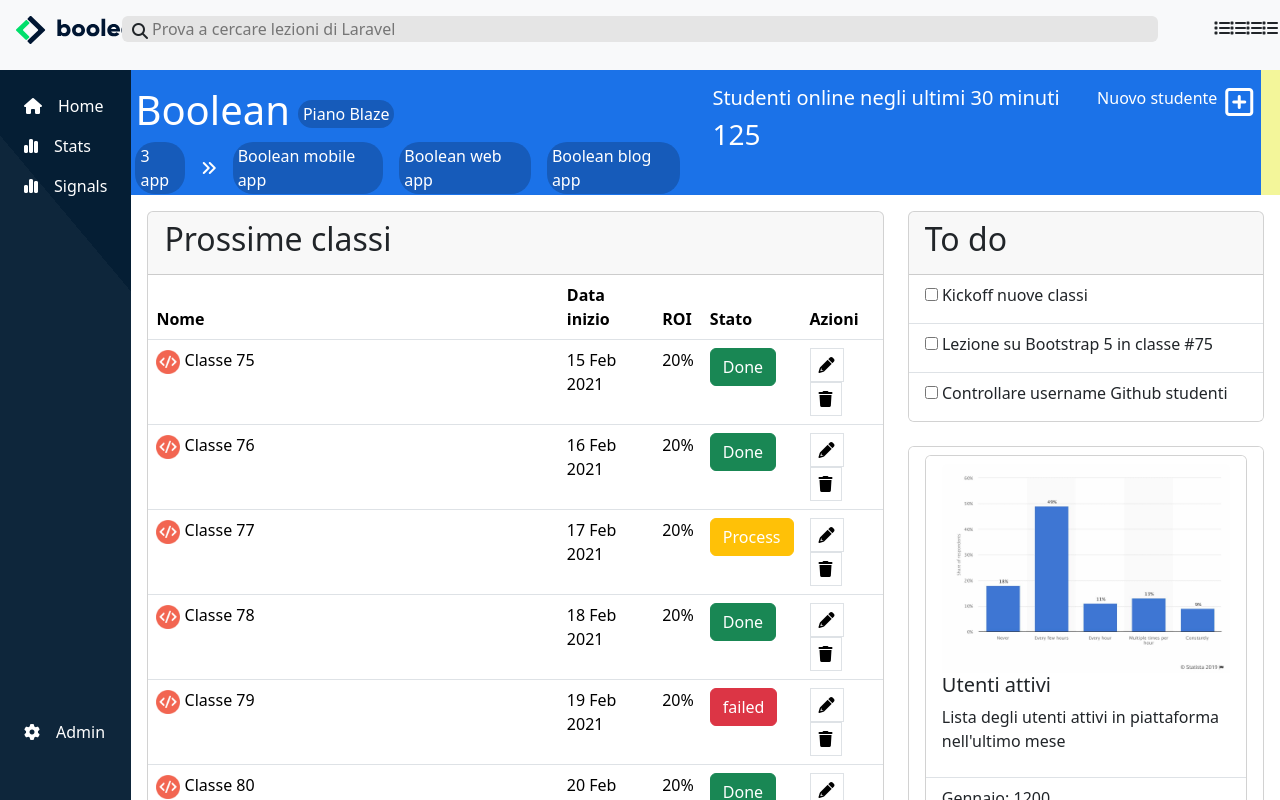
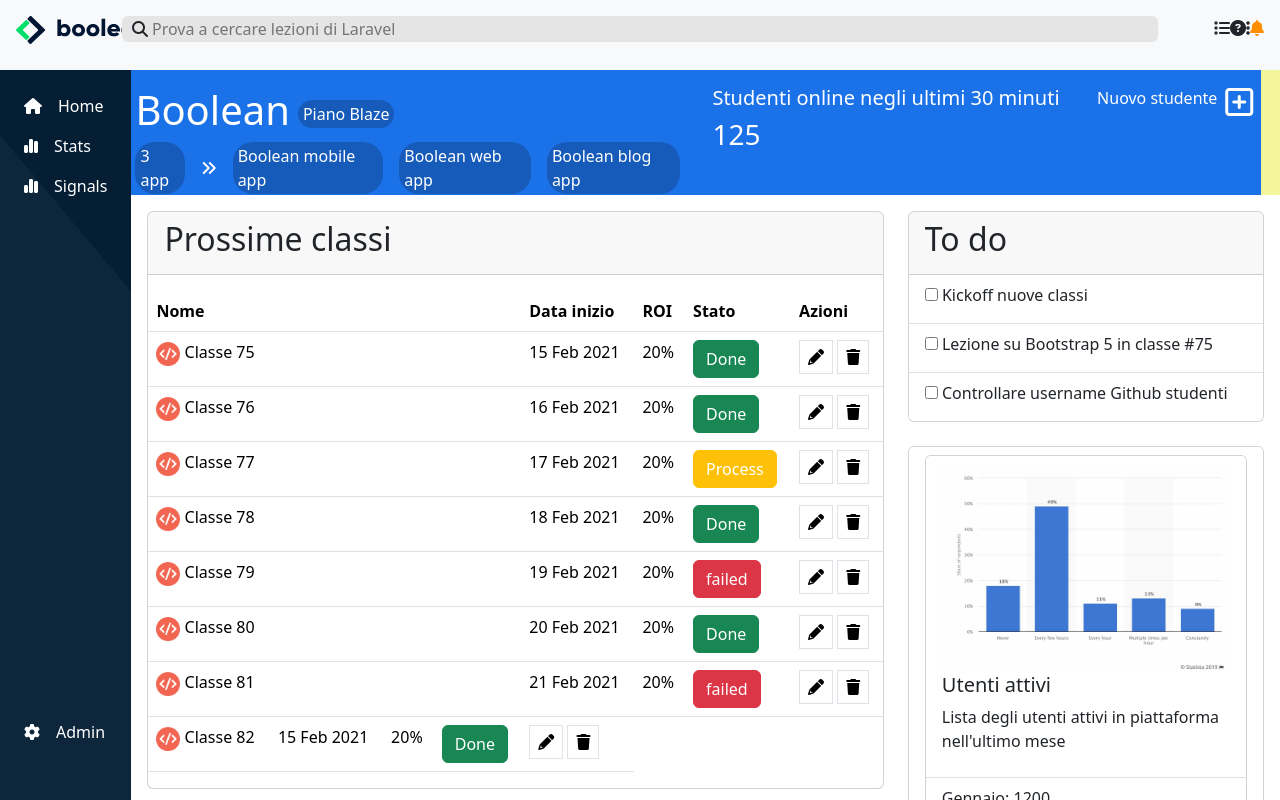
Before and after one commit to KevinZucca/html-css-bootstrap-dashboard, a plain HTML site: page index.html in a window 1280 px wide. Drawn offline with nearby package versions, Linux system fonts and the light colour scheme.

Commit message:
feat: first steps responsive

```diff
--- a/css/style.css
+++ b/css/style.css
@@ -9,7 +9,7 @@ nav {
 }
 
 nav #magnifing-glass {
-    top: 25%;
+    top: 20%;
     left: 0;
     padding-left: 10px;
 }
@@ -28,6 +28,13 @@ nav #logo {
 
 nav ul li {
     list-style-type: none;
+}
+nav ul li :hover {
+    cursor: pointer;
+}
+
+nav #_bell {
+    color: #ff8f00;
 }
 
 
@@ -68,3 +75,7 @@ main .logo_class {
     width: 1.5em;
     height: 1.5em;
 }
+
+main table i:hover {
+    cursor: pointer;
+}
--- a/index.html
+++ b/index.html
@@ -17,7 +17,7 @@
     <nav>
         <div class="row row-cols-3 d-flex justify-content-between  p-3">
             <div class="col-1">
-                <img id="logo" src="img/logo.svg" class="img-fluid" alt="boolean-logo">
+                <a href="#"><img id="logo" src="img/logo.svg" class="img-fluid" alt="boolean-logo"></a>
             </div>
             <div class="col-10">
                 <div class="search position-relative">
@@ -28,9 +28,9 @@
             <div class="col-1">
                 <ul class="d-flex justify-content-between">
                     <li><i class="fa-solid fa-list"></i></li>
-                    <li><i class="fa-solid fa-list"></i></li>
-                    <li><i class="fa-solid fa-list"></i></li>
-                    <li><i class="fa-solid fa-list"></i></li>
+                    <li><i class="fa-solid fa-circle-question"></i></li>
+                    <li><i class="fa-solid fa-ellipsis-vertical"></i></li>
+                    <li><i id="_bell" class="fa-solid fa-bell"></i></li>
                 </ul>
             </div>
         </div>
@@ -54,7 +54,7 @@
                     <div class="aside_logo">
                         <i class="fa-solid fa-house"></i>
                     </div>
-                    <div class="aside_p">
+                    <div class="aside_p d-none d-lg-flex">
                         <p>Home</p>
                     </div>
                 </li>
@@ -62,7 +62,7 @@
                     <div class="aside_logo">
                         <i class="fa-solid fa-chart-simple"></i>
                     </div>
-                    <div class="aside_p">
+                    <div class="aside_p d-none d-lg-flex">
                         <p>Stats</p>
                     </div>
                 </li>
@@ -70,7 +70,7 @@
                     <div class="aside_logo">
                         <i class="fa-solid fa-chart-simple"></i>
                     </div>
-                    <div class="aside_p">
+                    <div class="aside_p d-none d-lg-flex">
                         <p>Signals</p>
                     </div>
                 </li>
@@ -81,7 +81,7 @@
                     <div class="aside_logo">
                         <i class="fa-solid fa-gear"></i>
                     </div>
-                    <div class="aside_p">
+                    <div class="aside_p d-none d-lg-flex">
                         <p>Admin</p>
                     </div>
                 </li>
@@ -104,9 +104,10 @@
                         <div class="boolean_down d-flex gap-3">
                             <a class="text-white" href="#">3 app</a>
                             <i class="fa-solid fa-angles-right align-self-center"></i>
-                            <a class="text-white" href="#">Boolean mobile app</a>
-                            <a class="text-white" href="#">Boolean web app</a>
-                            <a class="text-white" href="#">Boolean blog app</a>
+                            <a class="text-white d-lg-none" href="#"><i class="fa-solid fa-plus"></i></a>
+                            <a class="text-white d-none d-lg-flex" href="#">Boolean mobile app</a>
+                            <a class="text-white d-none d-lg-flex" href="#">Boolean web app</a>
+                            <a class="text-white d-none d-lg-flex" href="#">Boolean blog app</a>
                         </div>
                     </div>
                     <div class="col-4 p-3 d-flex flex-column">
@@ -137,14 +138,10 @@
                             </div>
 
                             <ul class="list-group list-group-flush">
-                              <table class="table">
+                              <table class="table table-hover">
                                 <thead>
                                   <tr>
-                                    <th scope="col" class="pt-4">Nome</th>
-                                    <th scope="col"></th>
-                                    <th scope="col"></th>
-                                    <th scope="col"></th>
-                                    <th scope="col"></th>
+                                    <th scope="col" colspan="4" class="pt-4">Nome</th>
                                     <th scope="col">Data inizio</th>
                                     <th scope="col">ROI</th>
                                     <th scope="col">Stato</th>
@@ -153,7 +150,7 @@
                                 </thead>
                                 <tbody>
                                   <tr>
-                                    <td colspan="5">
+                                    <td colspan="4">
                                         <img src="img/class-avatar-removebg-preview.png" class="img-fluid logo_class"  alt=""> Classe 75
                                     </td>
                                     <td>15 Feb 2021</td>
@@ -162,13 +159,13 @@
                                         <button type="button" class="btn btn-success">Done</button>
                                     </td>
                                     <td>
-                                        <i class="fa-solid fa-pencil border p-2"></i>
-                                        <i class="fa-solid fa-trash border p-2"></i>
+                                        <i class="fa-solid fa-pencil border p-2 "></i>
+                                        <i class="fa-solid fa-trash border p-2 "></i>
                                     </td>
                                   </tr>
 
                                   <tr>
-                                    <td colspan="5">
+                                    <td colspan="4">
                                         <img src="img/class-avatar-removebg-preview.png" class="img-fluid logo_class"  alt=""> Classe 76
                                     </td>
                                     <td>16 Feb 2021</td>
@@ -184,7 +181,7 @@
                                   </tr>
 
                                   <tr>
-                                    <td colspan="5">
+                                    <td colspan="4">
                                         <img src="img/class-avatar-removebg-preview.png" class="img-fluid logo_class"  alt=""> Classe 77
                                     </td>
                                     <td>17 Feb 2021</td>
@@ -199,7 +196,7 @@
                                   </tr>
 
                                   <tr>
-                                    <td colspan="5">
+                                    <td colspan="4">
                                         <img src="img/class-avatar-removebg-preview.png" class="img-fluid logo_class"  alt=""> Classe 78
                                     </td>
                                     <td>18 Feb 2021</td>
@@ -214,7 +211,7 @@
                                   </tr>
 
                                   <tr>
-                                    <td colspan="5">
+                                    <td colspan="4">
                                         <img src="img/class-avatar-removebg-preview.png" class="img-fluid logo_class"  alt=""> Classe 79
                                     </td>
                                     <td>19 Feb 2021</td>
@@ -230,7 +227,7 @@
                                   </tr>
 
                                   <tr>
-                                    <td colspan="5">
+                                    <td colspan="4">
                                         <img src="img/class-avatar-removebg-preview.png" class="img-fluid logo_class"  alt=""> Classe 80
                                     </td>
                                     <td>20 Feb 2021</td>
@@ -246,7 +243,7 @@
                                   </tr>
 
                                   <tr>
-                                    <td colspan="5">
+                                    <td colspan="4">
                                         <img src="img/class-avatar-removebg-preview.png" class="img-fluid logo_class"  alt=""> Classe 81
                                     </td>
                                     <td>21 Feb 2021</td>
@@ -262,13 +259,8 @@
                                   </tr>
 
                                   <tr>
-                                    <td colspan="5" class="d-flex gap-1">
-                                        <div class="logo_class">
-                                            <img src="img/class-avatar-removebg-preview.png" class="img-fluid"  alt="">
-                                        </div>
-                                        <div class="class_number">
-                                            <p>Classe 75</p>
-                                        </div>
+                                    <td >
+                                        <img src="img/class-avatar-removebg-preview.png" class="img-fluid logo_class"  alt=""> Classe 82
                                     </td>
                                     <td>15 Feb 2021</td>
                                     <td>20%</td>
@@ -280,6 +272,7 @@
                                         <i class="fa-solid fa-trash border p-2"></i>
                                     </td>
                                   </tr>
+
                                 </tbody>
                               </table>
                             </ul>
```
